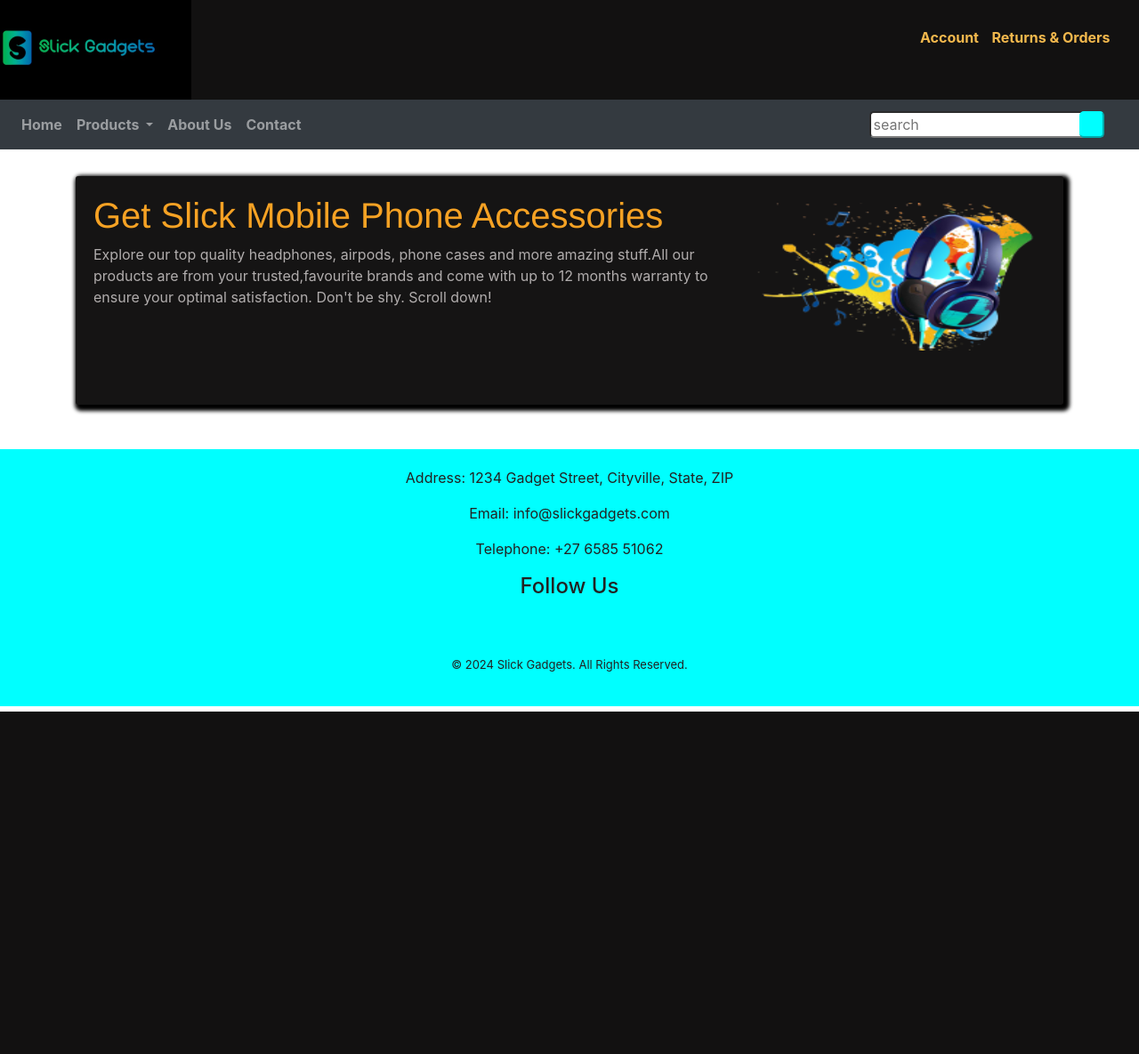
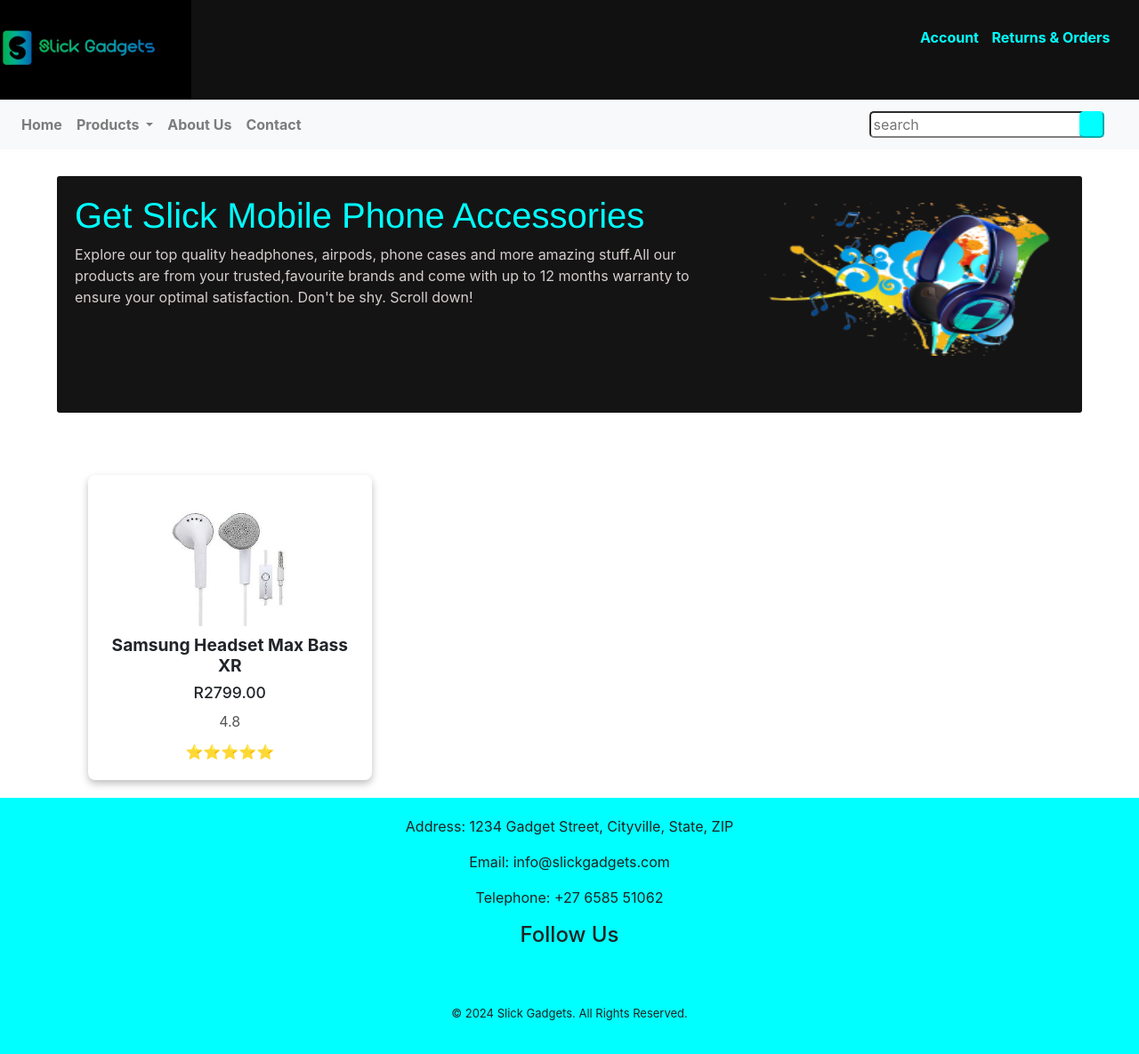
Before and after one commit to KayDrew/gadget-store, a Node server app: page / in a window 1280 px wide. Shown: the whole page at 89% size. Before the commit the page ends 800 px from the top, so only its background shows below. Run offline with Node 20, Linux system fonts and the light colour scheme; some libraries are stand-ins or nearby versions; some web fonts are replaced.

Commit message:
added product display

```diff
--- a/index.js
+++ b/index.js
@@ -18,7 +18,7 @@
 app.use(express.static('public'));
 app.use(express.static('images'));
 app.use(session({
-    secret: process.env.secret,
+    secret: process.env.secret|| "Gadget Store",
     resave: false,
     saveInitialized: false
   }));
--- a/public/css/style.css
+++ b/public/css/style.css
@@ -1,3 +1,4 @@
+
 #search{
 background-color: aqua;
 border-left: none;
@@ -6,12 +7,24 @@
 
 }
 
+
+
 .intro{
     display: grid;
     grid-template-columns: 2fr 1fr;
-    color: #b1adad;
+    color: #d6cece;
     padding: 10px;
     border-radius: 3px;
+    width: 90%;
+    margin: 0 auto;
+
+}
+
+.row1{
+    display: grid;
+    grid-template-columns: 1fr 1fr 1fr;
+    width: 90%;
+    margin: 0 auto;
 }
 
 .intro div{
@@ -36,7 +49,7 @@
 
 
 .top-menu a{
-color: rgb(242, 184, 77);
+color: aqua;
 font-weight: bold;
 margin-left: 10px;
 
@@ -90,21 +103,76 @@
     padding: 20px 0;
     text-align: center;
     font-weight:15px;
+    width: 100%;
 }
 .contact-info {
     margin-bottom: 15px;
 }
+
 .social-media {
     font-size: 24px;
 }
+
 .social-media a {
     color: rgb(34, 34, 34);
     text-decoration: none;
     margin: 0 10px;
 }
+
 .social-media a:hover {
     color: black;
 }
+
 a{
     text-decoration: none;
 }
+
+
+.product-container {
+    padding: 20px;
+    box-shadow: 0 4px 8px rgba(0, 0, 0, 0.25);
+    margin: 20px;
+    border-radius: 8px;
+    width: 90%;
+    text-align: center;
+
+}
+
+.product-image {
+    max-width: 100%;
+    height: auto;
+    border-radius: 8px;
+}
+
+.product-name {
+    font-size: 1.2em;
+    font-weight: bold;
+    margin-top: 10px;
+}
+
+.product-price {
+    font-size: 1.1em;
+    margin-top: 5px;
+}
+
+.product-description {
+    margin-top: 10px;
+    color: #555;
+}
+
+.star-rating {
+    margin-top: 10px;
+    color: gold;
+}
+
+.add-to-cart-btn {
+    background-color: rgb(53, 53, 217);
+    color: white;
+    padding: 10px;
+    border: none;
+    border-radius: 4px;
+    cursor: pointer;
+    margin-top: 20px;
+    width: 90%;
+    margin-left: 5%;
+}
--- a/routes/routes.js
+++ b/routes/routes.js
@@ -5,7 +5,9 @@
     async function home(req,res){
 
         let popularProducts=[{productName:"Samsung Headset Max Bass XR",
-    price:"R2799.00"}];
+    price:"R2799.00",image:"/samsung/samsung1.png",rating:"4.8"}];
+
+
 
         res.render("index",{popularProducts
 
--- a/views/index.handlebars
+++ b/views/index.handlebars
@@ -2,23 +2,25 @@
 <head>
     <title>Home</title>
     </head>
-<div class="container">
-<div style="background-color: rgb(21, 20, 20);margin-bottom:50px; box-shadow:3px 3px 4px 4px black" class="intro">
+<div>
+<div style="background-color: rgb(21, 20, 20);margin-bottom:50px;" class="intro">
     <div>
-    <h1 style="font-family: 'Franklin Gothic Medium', 'Arial Narrow', Arial, sans-serif;color:rgb(246, 162, 36);">Get Slick Mobile Phone Accessories</h1>
+    <h1 style="font-family: 'Franklin Gothic Medium', 'Arial Narrow', Arial, sans-serif;color:aqua;">Get Slick Mobile Phone Accessories</h1>
     <p>Explore our top quality headphones, airpods, phone cases and more amazing stuff.All our products are from your trusted,favourite brands and come with up to 12 months warranty to
         ensure your optimal satisfaction. Don't be shy. Scroll down! </p>
     </div>
     <img src="mic.png" alt="banner image" style="width: 90%;height:70%;margin-left:20px;margin-top:20px;">
 </div>
-<div class="row">
-   {{#each popularProduct}}
+<div class="row1">
+   {{#each popularProducts}}
    <div class="col-sm">
-    <h3>{{this.productName}}</h3>
-    <h4>{{this.price}}</h4>
-    <p>{{this.description}}</p>
-    <button class="btn">Add To Cart</button>
-   </div>
+  <div class="product-container">
+    <img class="product-image" src={{this.image}} alt="Product Image">
+    <h4 class="product-name">{{this.productName}}</h4>
+    <h5 class="product-price">{{this.price}}</h5>
+    <div class="product-description">{{this.rating}}</div>
+    <div class="star-rating">⭐⭐⭐⭐⭐</div>
+</div>
    {{/each}}
 </div>
 </div>
--- a/views/layouts/main.handlebars
+++ b/views/layouts/main.handlebars
@@ -28,7 +28,7 @@
             <a href="" target="_blank"><i class="fa-solid fa-cart-shopping" style="font-size: larger;"></i></a>
             </nav>
         </div>
-        <nav class="navbar navbar-expand-lg  navbar-dark bg-dark" style="margin-bottom: -10px;">
+        <nav class="navbar navbar-expand-lg  navbar-light bg-light" style="margin-bottom: -10px;">
             <button class="navbar-toggler" type="button" data-toggle="collapse" data-target="#navbarSupportedContent"
                 aria-controls="navbarSupportedContent" aria-expanded="false" aria-label="Toggle navigation" >
                 <span class="navbar-toggler-icon" ></span>
```
Also changed, not shown: images/samsung/samsung1.png (added), images/samsung1.png (added).
